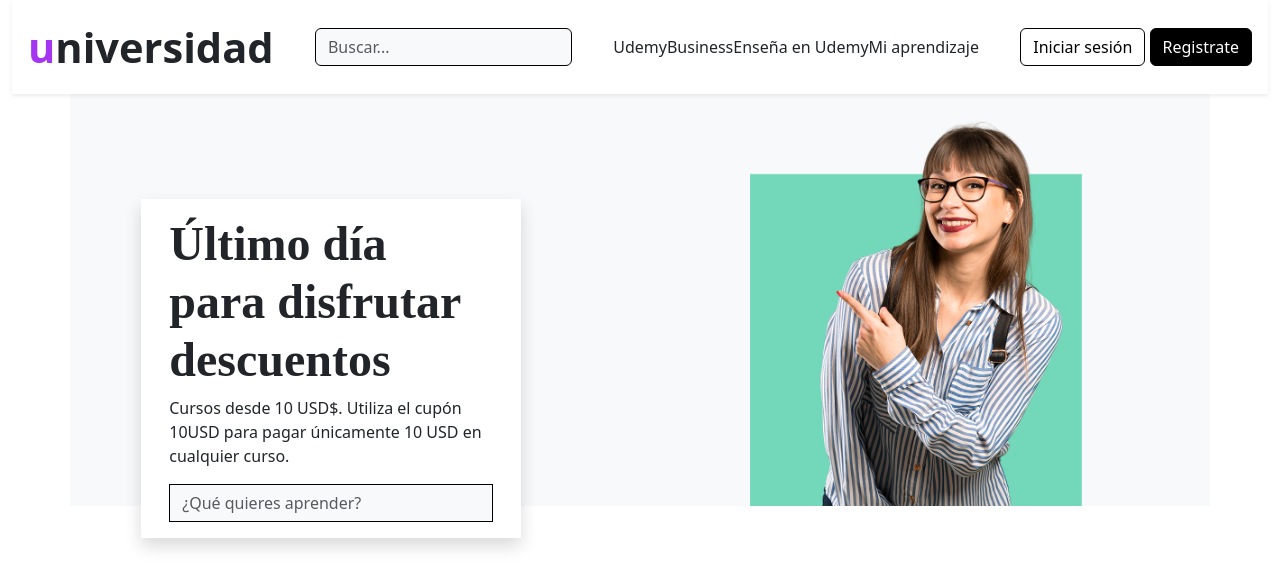
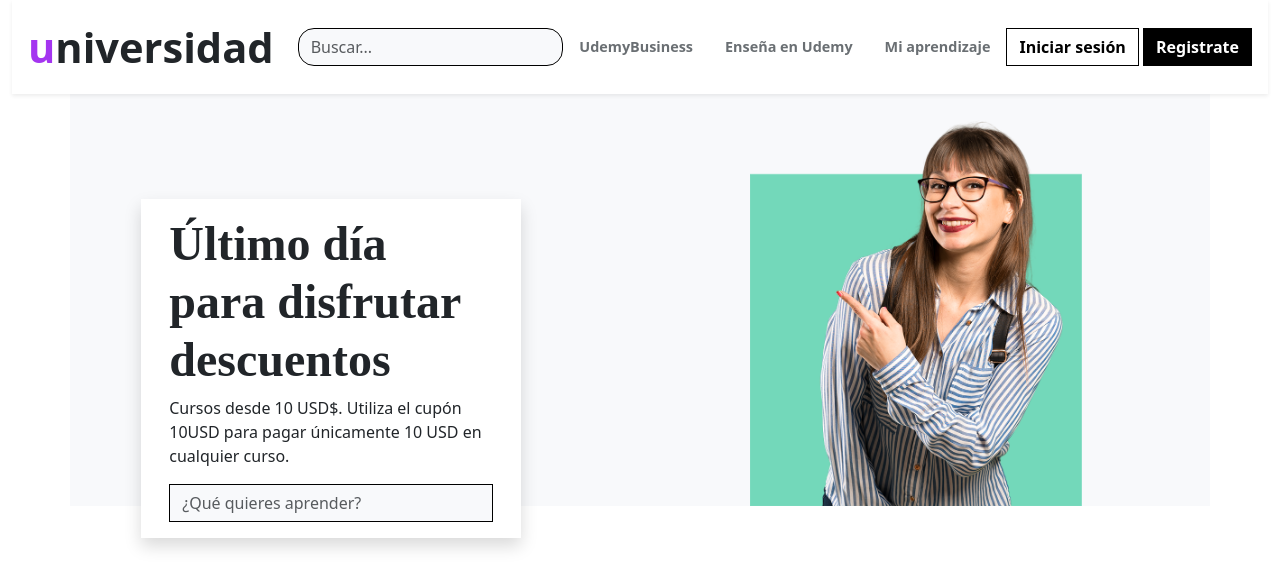
Before and after one commit to Naibaf93/Udemyclon, a website: page index.html in a window 1280 px wide. Drawn offline with nearby package versions, Linux system fonts and the light colour scheme; a web font is replaced by a local one.

Commit message:
finalizando header

```diff
--- a/index.html
+++ b/index.html
@@ -15,13 +15,13 @@
 
     <header class="header container-fluid d-none d-lg-block">
         <div class="d-flex justify-content-between align-items-center p-3 shadow-sm">
-             <p class="fs-3 fw-bold m-0"><span class="text-success">u</span>niversidad</p>
+             <p class="fs-3 fw-bold m-0 me-4"><span class="text-success">u</span>niversidad</p>
 
-             <form>
+             <form class="flex-grow-1">
                 <input type="search" class="form-control bg-light" placeholder="Buscar...">
              </form>
 
-             <nav class="d-flex">
+             <nav class="nav d-flex">
                <a href="#" class="nav-link">UdemyBusiness</a>
                <a href="#" class="nav-link">Enseña en Udemy</a>
                <a href="#" class="nav-link">Mi aprendizaje</a>
--- a/src/scss/_custom.scss
+++ b/src/scss/_custom.scss
@@ -26,6 +26,21 @@ $dark: $negro;
 // formularios
 
 $input-border-color: $dark;
+$input-border-radius: 1rem;
+
+
+// Enlaces
+
+$nav-link-color: $grisOscuro;
+$nav-link-hover-color: $morado;
+$nav-link-font-weight: 700;
+$nav-link-font-size: .9rem;
+
+// botones
+
+$btn-border-radius: 0;
+$btn-font-weight: 700;
+
 
 // Importar Bootstrap
 @import '../../node_modules/bootstrap/scss/bootstrap.scss';
```
Also changed, not shown: build/css/app.css.
